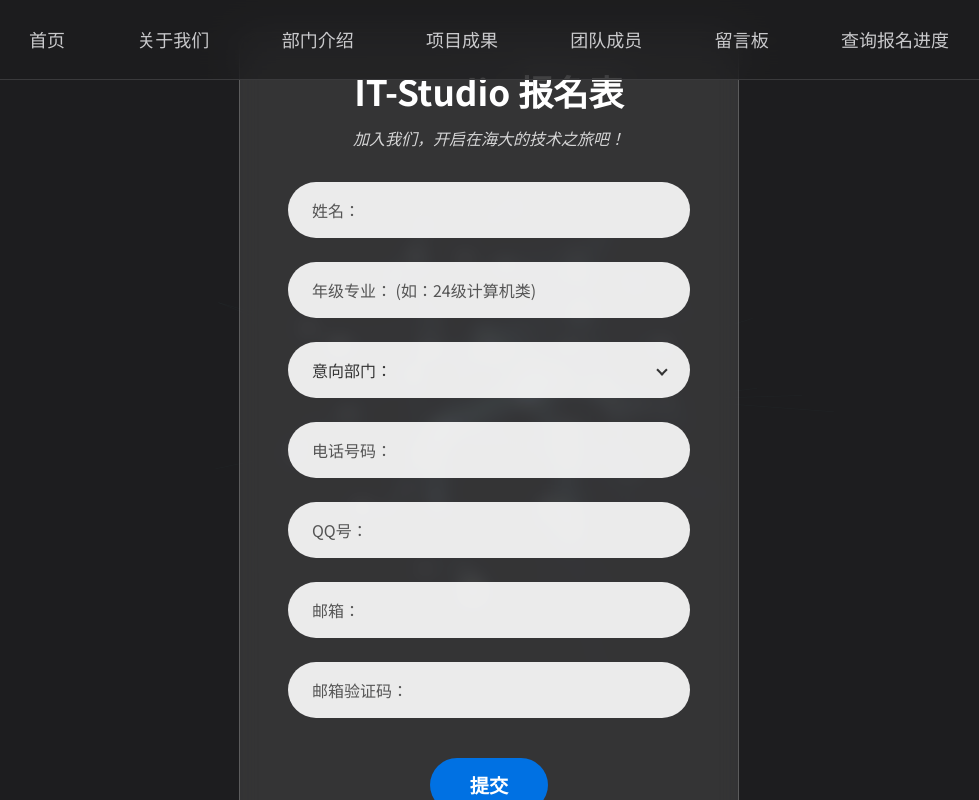
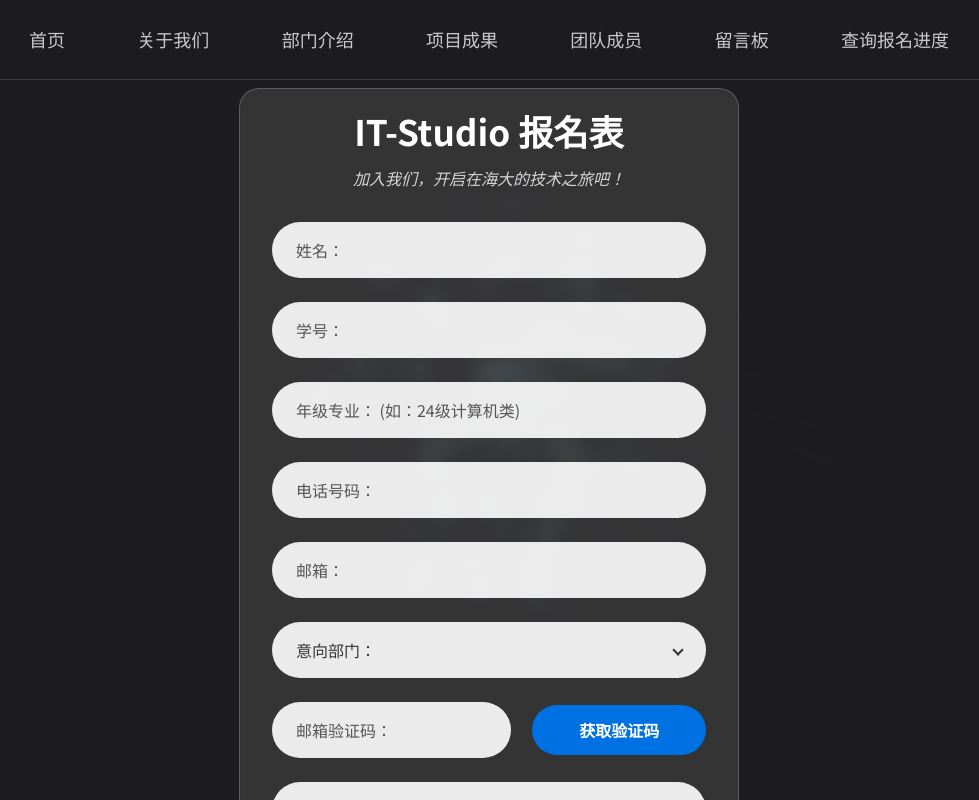
Before and after one commit to ywh5680/IT-Studio-recruitment-website-front-end-section, a Vue app: page /registration in a window 1280 px wide. Shown: the top 800 px of the page, without its empty margins (151-1130 px from the left). Built offline with nearby package versions, Linux system fonts and the light colour scheme.

Commit message:
完成报名表单，关于我们、部门介绍页面的多端适配

```diff
--- a/package.json
+++ b/package.json
@@ -12,6 +12,7 @@
     "@tsparticles/preset-stars": "^3.2.0",
     "aos": "^2.3.4",
     "atropos": "^2.0.2",
+    "axios": "^1.10.0",
     "core-js": "^3.8.3",
     "gsap": "^3.13.0",
     "muuri": "^0.9.5",
--- a/public/css/style.css
+++ b/public/css/style.css
@@ -19,8 +19,10 @@ body {
   color: #1d1d1f;
   -webkit-font-smoothing: antialiased;
   -moz-osx-font-smoothing: grayscale;
-    background-color: #1d1d1f; /* Dark theme background */
-    color: #f5f5f7; /* Dark theme text */
+  background-color: #1d1d1f;
+  /* Dark theme background */
+  color: #f5f5f7;
+  /* Dark theme text */
 }
 
 a {
@@ -97,7 +99,8 @@ a {
 
 /* Main Content Placeholder */
 main {
-    /* padding-top: 150px; */ /* This was causing the gap, we remove it */
+  /* padding-top: 150px; */
+  /* This was causing the gap, we remove it */
   text-align: center;
 }
 
@@ -141,6 +144,7 @@ main {
   color: #0071e3;
   margin-bottom: 5px;
 }
+
 .button-more:hover {
   background-color: #fff;
   color: #0071e3;
@@ -156,7 +160,8 @@ main {
   font-size: 28px;
   color: #6e6e73;
 }
-h2{
+
+h2 {
   font-size: 40px;
 }
 
@@ -202,16 +207,34 @@ h2{
   transition: all 0.3s ease-in-out;
   cursor: pointer;
   overflow: hidden;
-  color: #fff; /* Default text color for gradient backgrounds */
+  color: #fff;
+  /* Default text color for gradient backgrounds */
 }
 
 /* Gradient Backgrounds */
-.department-item:nth-child(1) { background-image: linear-gradient(135deg, #667eea 0%, #764ba2 100%); }
-.department-item:nth-child(2) { background-image: linear-gradient(135deg, #2af598 0%, #009efd 100%); }
-.department-item:nth-child(3) { background-image: linear-gradient(135deg, #fbc2eb 0%, #a6c1ee 100%); }
-.department-item:nth-child(4) { background-image: linear-gradient(135deg, #ff9a9e 0%, #fecfef 100%); }
-.department-item:nth-child(5) { background-image: linear-gradient(135deg, #ffdde1 0%, #ee9ca7 100%); }
-.department-item:nth-child(6) { background-image: linear-gradient(135deg, #89f7fe 0%, #66a6ff 100%); }
+.department-item:nth-child(1) {
+  background-image: linear-gradient(135deg, #667eea 0%, #764ba2 100%);
+}
+
+.department-item:nth-child(2) {
+  background-image: linear-gradient(135deg, #2af598 0%, #009efd 100%);
+}
+
+.department-item:nth-child(3) {
+  background-image: linear-gradient(135deg, #fbc2eb 0%, #a6c1ee 100%);
+}
+
+.department-item:nth-child(4) {
+  background-image: linear-gradient(135deg, #ff9a9e 0%, #fecfef 100%);
+}
+
+.department-item:nth-child(5) {
+  background-image: linear-gradient(135deg, #ffdde1 0%, #ee9ca7 100%);
+}
+
+.department-item:nth-child(6) {
+  background-image: linear-gradient(135deg, #89f7fe 0%, #66a6ff 100%);
+}
 
 
 .department-item h4 {
@@ -227,7 +250,8 @@ h2{
   left: 0;
   width: 100%;
   height: 100%;
-  background: rgba(255, 255, 255, 0.9); /* A bit more opaque for better readability */
+  background: rgba(255, 255, 255, 0.9);
+  /* A bit more opaque for better readability */
   backdrop-filter: blur(5px);
   -webkit-backdrop-filter: blur(5px);
   color: #1d1d1f;
@@ -303,13 +327,18 @@ h2{
 }
 
 @keyframes fadeIn {
-  from { opacity: 0; }
-  to { opacity: 1; }
+  from {
+    opacity: 0;
+  }
+
+  to {
+    opacity: 1;
+  }
 }
 
 .project-card:hover {
   transform: translateY(-10px);
-  box-shadow: 0 15px 30px rgba(0,0,0,0.1);
+  box-shadow: 0 15px 30px rgba(0, 0, 0, 0.1);
 }
 
 .project-card h4 {
@@ -359,6 +388,7 @@ h2{
 .member-card:hover .member-avatar {
   transform: scale(1.1);
 }
+
 .member-quote {
   font-style: italic;
   color: #666;
@@ -369,7 +399,7 @@ h2{
 
 /* AboutUs styles */
 .about-us {
-  padding: 60px 20px;
+  padding: 10px 20px;
 }
 
 .about-container {
@@ -404,7 +434,7 @@ h2{
   max-width: 600px;
   border-radius: 16px;
   overflow: hidden;
-  box-shadow: 0 10px 30px rgba(0,0,0,0.1);
+  box-shadow: 0 10px 30px rgba(0, 0, 0, 0.1);
 }
 
 .carousel-image {
@@ -444,7 +474,7 @@ h2{
   background-color: #fff;
   padding: 20px;
   border-radius: 8px;
-  box-shadow: 0 4px 12px rgba(0,0,0,0.05);
+  box-shadow: 0 4px 12px rgba(0, 0, 0, 0.05);
   margin-bottom: 20px;
 }
 
@@ -468,7 +498,7 @@ h2{
   background-color: #fff;
   padding: 30px;
   border-radius: 8px;
-  box-shadow: 0 4px 12px rgba(0,0,0,0.05);
+  box-shadow: 0 4px 12px rgba(0, 0, 0, 0.05);
   display: flex;
   flex-direction: column;
   gap: 15px;
@@ -515,6 +545,7 @@ h2{
   background-color: #ccc;
   cursor: not-allowed;
 }
+
 /* ApplicationStatus Styles */
 .application-status {
   padding: 60px 20px;
--- a/src/data.js
+++ b/src/data.js
@@ -13,12 +13,12 @@ export const projectsData = {
     { name: '21111', description: '41111', image: 'https://via.placeholder.com/300x200/ADD8E6/000000?text=Cross-Platform' }
   ],
   '2023': [
-    { name: '1', description: '1111', image: 'https://via.placeholder.com/300x200' },
+    { name: '小程序开发', description: '中国海洋大学信息科学与工程学部百年校庆小程序', image: 'https://via.placeholder.com/300x200' },
     { name: '11', description: '111111', image: 'https://via.placeholder.com/300x200' }
   ],
   '2022': [
-     { name: '1', description: '111', image: 'https://via.placeholder.com/300x200' },
-     { name: '111', description: '1111', image: 'https://via.placeholder.com/300x200' }
+    { name: '1', description: '111', image: 'https://via.placeholder.com/300x200' },
+    { name: '111', description: '1111', image: 'https://via.placeholder.com/300x200' }
   ]
 };
 
@@ -26,11 +26,11 @@ export const teamStructureData = [
   {
     year: '2023',
     departments: [
-      { name: 'APP部', members: [ { name: '1', quote: '1', avatar: 'https://via.placeholder.com/150' } ] },
-      { name: 'Web部', members: [ { name: '2', quote: '1', avatar: 'https://via.placeholder.com/150' }, { name: '1', quote: '1', avatar: 'https://via.placeholder.com/150' } ] },
+      { name: 'APP部', members: [{ name: '1', quote: '1', avatar: 'https://via.placeholder.com/150' }] },
+      { name: 'Web部', members: [{ name: '2', quote: '1', avatar: 'https://via.placeholder.com/150' }, { name: '1', quote: '1', avatar: 'https://via.placeholder.com/150' }] },
       { name: 'IOS部', members: [] },
       { name: 'UI部', members: [] },
-      { name: '游戏部', members: [ { name: '1', quote: '1', avatar: 'https://via.placeholder.com/150' } ] },
+      { name: '游戏部', members: [{ name: '1', quote: '1', avatar: 'https://via.placeholder.com/150' }] },
       { name: '程序部', members: [] }
     ]
   },
@@ -38,9 +38,9 @@ export const teamStructureData = [
     year: '2022',
     departments: [
       { name: 'APP部', members: [] },
-      { name: 'Web部', members: [ { name: '1', quote: '1', avatar: 'https://via.placeholder.com/150' } ] },
+      { name: 'Web部', members: [{ name: '1', quote: '1', avatar: 'https://via.placeholder.com/150' }] },
       { name: 'IOS部', members: [] },
-      { name: 'UI部', members: [ { name: '1', quote: '1。', avatar: 'https://via.placeholder.com/150' }, { name: '1', quote: '2', avatar: 'https://via.placeholder.com/150' } ] },
+      { name: 'UI部', members: [{ name: '1', quote: '1。', avatar: 'https://via.placeholder.com/150' }, { name: '1', quote: '2', avatar: 'https://via.placeholder.com/150' }] },
       { name: '游戏部', members: [] },
       { name: '程序部', members: [] }
     ]
--- /dev/null
+++ b/src/services/api.js
@@ -0,0 +1,23 @@
+import axios from 'axios';
+
+const api = axios.create({
+    baseURL: 'http://124.222.104.145:8000/api',
+    timeout: 10000,
+    headers: {
+        'Content-Type': 'application/json',
+    },
+});
+
+// 请求拦截器
+api.interceptors.request.use(
+    (config) => {
+        return config;
+    },
+    (error) => {
+        // 处理请求错误
+        alert("请求失败！");
+        return Promise.reject(error);
+    }
+);
+
+export default api;
--- a/src/views/AboutUs.vue
+++ b/src/views/AboutUs.vue
@@ -6,19 +6,24 @@
         <div class="about-text">
           <h3>关于我们</h3>
           <p>
-            爱特工作室成立于2002年，是一个在中国海洋大学信息科学与工程学部领导主持下，以计算机技术人才培养，网络开发为特色的技术性团体。
+            爱特工作室成立于2002年，是一个在中国海洋大学信息科学与工程学部领导主持下，
+            以计算机技术人才培养，网络开发为特色的技术性团体。
           </p>
           <p>
-            爱特一直以凝聚和培养计算机人才为己任，发掘技术潜力，感受合作乐趣，让代码高效执行，让大家更进一步。
+            爱特一直以凝聚和培养计算机人才为己任，发掘技术潜力，感受合作乐趣，让代码高效执行，
+            让大家更进一步。
           </p>
           <p>
-            用创意打磨精巧设计，用智慧实现炫酷交互；用热情呈现高效代码，以交流触碰灵感火花；以创造激发全新想象，用双手创造改变未来。
+            用创意打磨精巧设计，用智慧实现炫酷交互；用热情呈现高效代码，以交流触碰灵感火花；
+            以创造激发全新想象，用双手创造改变未来。
           </p>
           <p>
             汇聚技术力量，解剖程序内核，研究代码本质，巧解应用难题。以逻辑洞察数据，以细节战胜漏洞。
           </p>
           <p>
-            OUC Hackday，是中国海洋大学爱特工作室（ITStudio）举办的Hackday活动。不同于国内各大互联网公司举办的面向全社会的Hackday，OUC Hackday主要面向群体是全国各大高校在读生，为大学生极客们提供了一个展示自己、相互交流、开阔视野的平台。
+            OUC Hackday，是中国海洋大学爱特工作室（ITStudio）举办的Hackday活动。
+            不同于国内各大互联网公司举办的面向全社会的Hackday，OUC Hackday主要面向群体是全国各大高校在读生，
+            为大学生极客们提供了一个展示自己、相互交流、开阔视野的平台。
           </p>
         </div>
         <v-carousel height="500" class="carousel-container" cycle>
@@ -75,7 +80,6 @@ export default {
 <style scoped>
 .about-us {
   position: relative;
-  height: 100vh;
   display: flex;
   align-items: center;
   justify-content: center;
@@ -86,7 +90,7 @@ export default {
 .about-container {
   display: flex;
   max-width: 1200px;
-  margin: 0 auto;
+  margin: 15vh auto 5vh;
   align-items: center;
   gap: 50px;
   position: relative;
@@ -120,4 +124,12 @@ export default {
   overflow: hidden;
   box-shadow: 0 10px 30px rgba(0, 0, 0, 0.1);
 }
+
+/* 适配手机端 */
+@media (max-width: 767px) {
+  .about-container {
+  margin: 0 auto 25px;
+  gap:20px;
+}
+}
 </style>
--- a/src/views/Departments.vue
+++ b/src/views/Departments.vue
@@ -42,7 +42,8 @@
       </main>
 
       <footer class="departments-footer">
-        <p class="instructions">点击卡片查看详细介绍</p>
+        <p class="instructions">点击卡片查看详细介绍<br>
+          左右滑动查看其他部门</p>
       </footer>
     </div>
   </div>
@@ -317,6 +318,7 @@ export default {
 
 .card-inner {
   position: relative;
+  border-radius: 15px;
   width: 100%;
   height: 100%;
   transform-style: preserve-3d;
@@ -362,7 +364,7 @@ export default {
   backdrop-filter: blur(12px);
   -webkit-backdrop-filter: blur(12px);
   transform: rotateY(180deg);
-  padding: 25px;
+  padding: 20px;
 }
 
 .card-content {
@@ -467,9 +469,22 @@ export default {
 
 /* Responsive Adjustments */
 @media (max-width: 768px) {
+  .departments-header {
+  text-align: center;
+  padding-top: 30px;
+  padding-bottom: 20px;
+  position: relative;
+  z-index: 10;
+  }
+
   .carousel {
     width: 320px;
     height: 320px;
+  }
+
+  .carousel-main {
+  min-height: 100px;
+  padding: 0px;
   }
 
   .department-card {
@@ -487,8 +502,28 @@ export default {
     height: 400px;
   }
 
+  .card-back {
+    padding: 5px;
+  }
+
+  .card-content {
+    padding: 20px;
+  }
+
+  .card-back h3 {
+  margin-bottom: 10px;
+  font-size: 1.5rem;
+  }
+
+  .card-back p {
+  font-size: 0.87rem;
+  color: #a1a1a6;
+  line-height: 1.5;
+  flex-grow: 1;
+  }
+
   .department-card h3 {
-    font-size: 1.8rem;
+    font-size: 1.5rem;
   }
 
   .department-icon {
@@ -522,7 +557,7 @@ export default {
   }
 
   .card-content {
-    padding: 20px;
+    padding: 10px 15px;
   }
 }
 </style>
--- a/src/views/Registration.vue
+++ b/src/views/Registration.vue
@@ -8,9 +8,17 @@
           <input type="text" id="name" v-model="form.name" placeholder="姓名：" required>
         </div>
         <div class="form-group">
-          <input type="text" id="gradeAndMajor" v-model="form.gradeAndMajor" placeholder="年级专业： (如：24级计算机类)" required>
+          <input type="text" id="uid" v-model="form.uid" placeholder="学号： " required>
         </div>
-
+        <div class="form-group">
+          <input type="text" id="gradeAndMajor" v-model="form.major" placeholder="年级专业： (如：24级计算机类)" required>
+        </div>
+        <div class="form-group">
+          <input type="text" id="phone" v-model="form.phone" placeholder="电话号码：" required>
+        </div>
+        <div class="form-group">
+          <input type="text" id="email" v-model="form.email" placeholder="邮箱：" required>
+        </div>
         <div class="form-group custom-select-wrapper">
           <div class="custom-select" @click="toggleDropdown">
             <div class="custom-select-trigger">
@@ -18,28 +26,27 @@
               <div class="arrow"></div>
             </div>
             <div class="custom-options" v-if="isDropdownOpen">
-              <div class="custom-option" @click="selectOption('程序部')">程序部</div>
-              <div class="custom-option" @click="selectOption('web部')">web部</div>
-              <div class="custom-option" @click="selectOption('游戏部')">游戏部</div>
-              <div class="custom-option" @click="selectOption('UI部')">UI部</div>
-              <div class="custom-option" @click="selectOption('APP部')">APP部</div>
-              <div class="custom-option" @click="selectOption('IOS部')">IOS部</div>
+              <div class="custom-option" @click="selectOption('程序部',$event)">程序部</div>
+              <div class="custom-option" @click="selectOption('web部',$event)">web部</div>
+              <div class="custom-option" @click="selectOption('游戏部',$event)">游戏部</div>
+              <div class="custom-option" @click="selectOption('UI部',$event)">UI部</div>
+              <div class="custom-option" @click="selectOption('APP部',$event)">APP部</div>
+              <div class="custom-option" @click="selectOption('IOS部',$event)">IOS部</div>
             </div>
           </div>
         </div>
-
         <div class="form-group">
-          <input type="text" id="phone" v-model="form.phone" placeholder="电话号码：" required>
+          <input type="text" id="emailVerificationCode" v-model="form.emailVerificationCode" placeholder="邮箱验证码：" class="Codebox" required>
+          <button class="getCode" @click="getCode()">获取验证码</button>
         </div>
         <div class="form-group">
-          <input type="text" id="qq" v-model="form.qq" placeholder="QQ号：" required>
+          <input type="text" id="content" v-model="form.content" placeholder="加入理由(选填)">
         </div>
         <div class="form-group">
-          <input type="text" id="email" v-model="form.email" placeholder="邮箱：" required>
+          <input type="text" id="qq" v-model="form.qq" placeholder="QQ号(选填)：">
         </div>
-        <div class="form-group">
-          <input type="text" id="emailVerificationCode" v-model="form.emailVerificationCode" placeholder="邮箱验证码：" required>
-        </div>
+
+
         <div class="form-actions">
           <button type="submit" class="submit-btn">提交</button>
         </div>
@@ -50,6 +57,7 @@
 
 <script>
 import { theme } from '../theme.js';
+import api from '../services/api.js';
 
 export default {
   name: 'Registration',
@@ -58,12 +66,14 @@ export default {
       isDropdownOpen: false,
       form: {
         name: '',
-        gradeAndMajor: '',
+        uid:'',
+        major: '',
+        phone: '',
+        email: '',
         department: '',
-        phone: '',
-        qq: '',
-        email: '',
-        emailVerificationCode: '',
+        code: '',
+        content:'',
+        qq:'',
       }
     };
   },
@@ -76,17 +86,46 @@ export default {
     toggleDropdown() {
       this.isDropdownOpen = !this.isDropdownOpen;
     },
-    selectOption(option) {
+    selectOption(option, e) {
+      e.stopPropagation();
       this.form.department = option;
       this.isDropdownOpen = false;
     },
+    getCode(){
+      // 检测邮箱格式
+      const re = /^[^\s@]+@[^\s@]+\.[^\s@]+$/;
+      let validation = re.test(this.form.email);
+      console.log(validation)
+      if(!validation){
+        alert("请输入正确的邮箱！")
+        return;
+      }
+
+      // 发送验证码请求
+      api.post('/send_code/', { email: this.form.email })
+        .then((response) => {
+          console.log('成功发送申请', response);
+          })
+        .catch((error) => {
+          console.error('申请发送失败', error);
+          alert('发送失败，请检查网络后重试！');
+      });
+    },
+
     submitForm() {
       if (!this.form.department) {
         alert('请选择意向部门');
         return;
       }
-      // 提交逻辑将在这里处理
-      console.log(this.form);
+
+      api.post('/enroll/', this.form)
+        .then((response) => {
+          console.log('表单提交成功', response);
+        })
+        .catch((error) => {
+          console.error('表单提交失败: ', error);
+          alert('表单提交失败，请检查网络或联系管理员');
+    });
     }
   }
 };
@@ -94,10 +133,10 @@ export default {
 
 <style scoped>
 .registration-container {
+  margin: 7vh auto 0;
   display: flex;
   justify-content: center;
   align-items: center;
-  min-height: 100vh;
   padding: 2rem;
   box-sizing: border-box;
 }
@@ -106,7 +145,7 @@ export default {
   background-color: rgba(255, 255, 255, 0.1);
   backdrop-filter: blur(10px);
   border-radius: 20px;
-  padding: 2rem 3rem;
+  padding: 1rem 2rem;
   width: 100%;
   max-width: 500px;
   border: 1px solid rgba(255, 255, 255, 0.2);
@@ -227,12 +266,17 @@ export default {
     color: #333;
 }
 
+.form-group #emailVerificationCode.Codebox  {
+  width: 55%;
+}
+
 .form-actions {
   margin-top: 2.5rem;
   text-align: center;
 }
 
-.submit-btn {
+.submit-btn,
+.getCode {
   background-color: #0071e3;
   color: white;
   border: none;
@@ -245,7 +289,14 @@ export default {
   text-transform: uppercase;
 }
 
-.submit-btn:hover {
+.getCode {
+  margin-left: 5%;
+  width: 40%;
+  font-size: 1rem;
+}
+
+.submit-btn:hover,
+.getCode:hover{
   background-color: #0077f5;
   box-shadow: 0 0 15px #0071e3;
 }
```
Also changed, not shown: 1 other file (tests, documents, lock files or other folders). Lines whose indentation alone changed are shown as unchanged.
